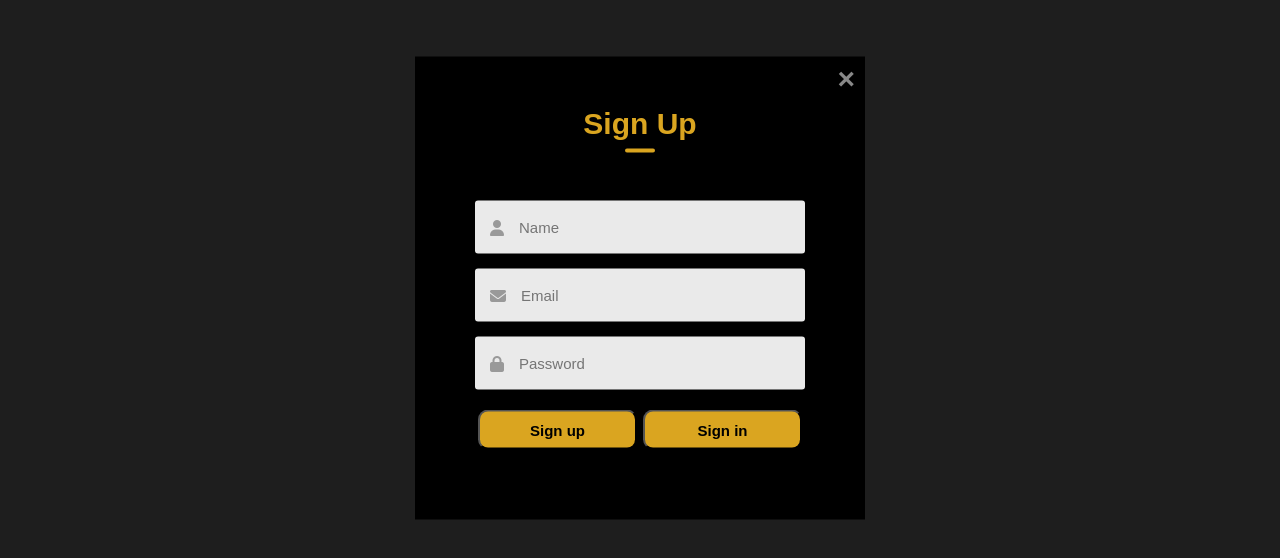
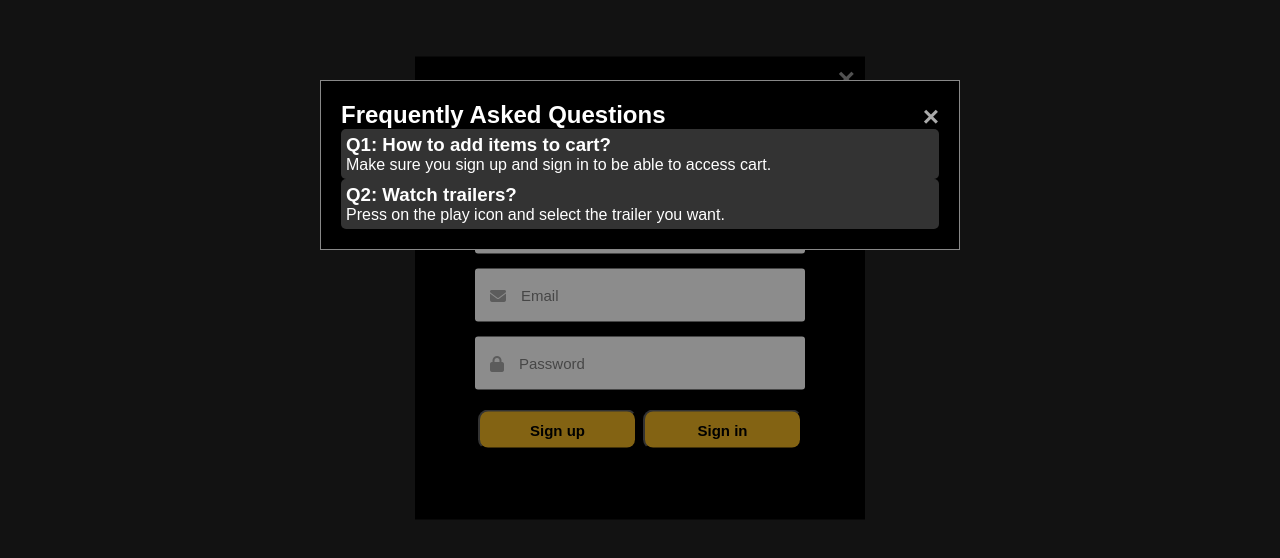
Before and after one commit to Mwaurasammy/gameStore, a plain HTML site: page index.html in a window 1280 px wide. Both pictures are taken after a click on the button 984 px from the left and 50 px from the top of the page. Shown: the part 112-670 px from the top of the page. Drawn offline with Linux system fonts and the light colour scheme; no server answers.

Commit message:
faq modal

```diff
--- a/index.html
+++ b/index.html
@@ -135,6 +135,22 @@
       </div>
     </div>
 
+    <div id="faq-modal" class="faq-modal">
+      <div class="faq-modal-content">
+        <span class="faq-close">&times;</span>
+        <h2>Frequently Asked Questions</h2>
+        <div class="faq-item">
+          <h3>Q1: How to add items to cart?</h3>
+          <p>Make sure you sign up and sign in to be able to access cart.</p>
+        </div>
+        <div class="faq-item">
+          <h3>Q2: Watch trailers?</h3>
+          <p>Press on the play icon and select the trailer you want.</p>
+        </div>
+        <!-- Add more FAQs as needed -->
+      </div>
+    </div>
+
     <script src="script.js"></script>
   </body>
 </html>
--- a/script.js
+++ b/script.js
@@ -450,3 +450,30 @@ document.addEventListener('DOMContentLoaded', function () {
         });
     }
 });
+
+
+// Get the modal
+var modal = document.getElementById("faq-modal");
+
+// Get the button that opens the modal
+var btn = document.getElementById("faq-btn");
+
+// Get the <span> element that closes the modal
+var span = document.getElementsByClassName("faq-close")[0];
+
+// When the user clicks the button, open the modal
+btn.onclick = function() {
+  modal.style.display = "block";
+}
+
+// When the user clicks on <span> (x), close the modal
+span.onclick = function() {
+  modal.style.display = "none";
+}
+
+// When the user clicks anywhere outside of the modal, close it
+window.onclick = function(event) {
+  if (event.target == modal) {
+    modal.style.display = "none";
+  }
+}
--- a/style.css
+++ b/style.css
@@ -579,3 +579,44 @@ article h2 {
     font-weight: bold;
     color: goldenrod;
 }
+
+/* FAQ Modal styles */
+.faq-modal {
+  display: none;
+  position: fixed; /* Stay in place */
+  z-index: 1; /* Sit on top */
+  left: 0;
+  top: 0;
+  width: 100%;
+  height: 100%;
+  overflow: auto; /* Enable scroll if needed */
+  background-color: rgb(0, 0, 0);
+  background-color: rgba(0, 0, 0, 0.4);
+}
+
+.faq-modal-content {
+  background-color: black;
+  margin: 15% auto;
+  padding: 20px;
+  border: 1px solid #888;
+  width: 50%;
+}
+
+.faq-close {
+  color: #aaa;
+  float: right;
+  font-size: 28px;
+  font-weight: bold;
+}
+
+.faq-close:hover,
+.faq-close:focus {
+  color: black;
+  text-decoration: none;
+  cursor: pointer;
+}
+.faq-item{
+    padding: 5px;
+    background-color: #333;
+    border-radius: 5px;
+}
```
